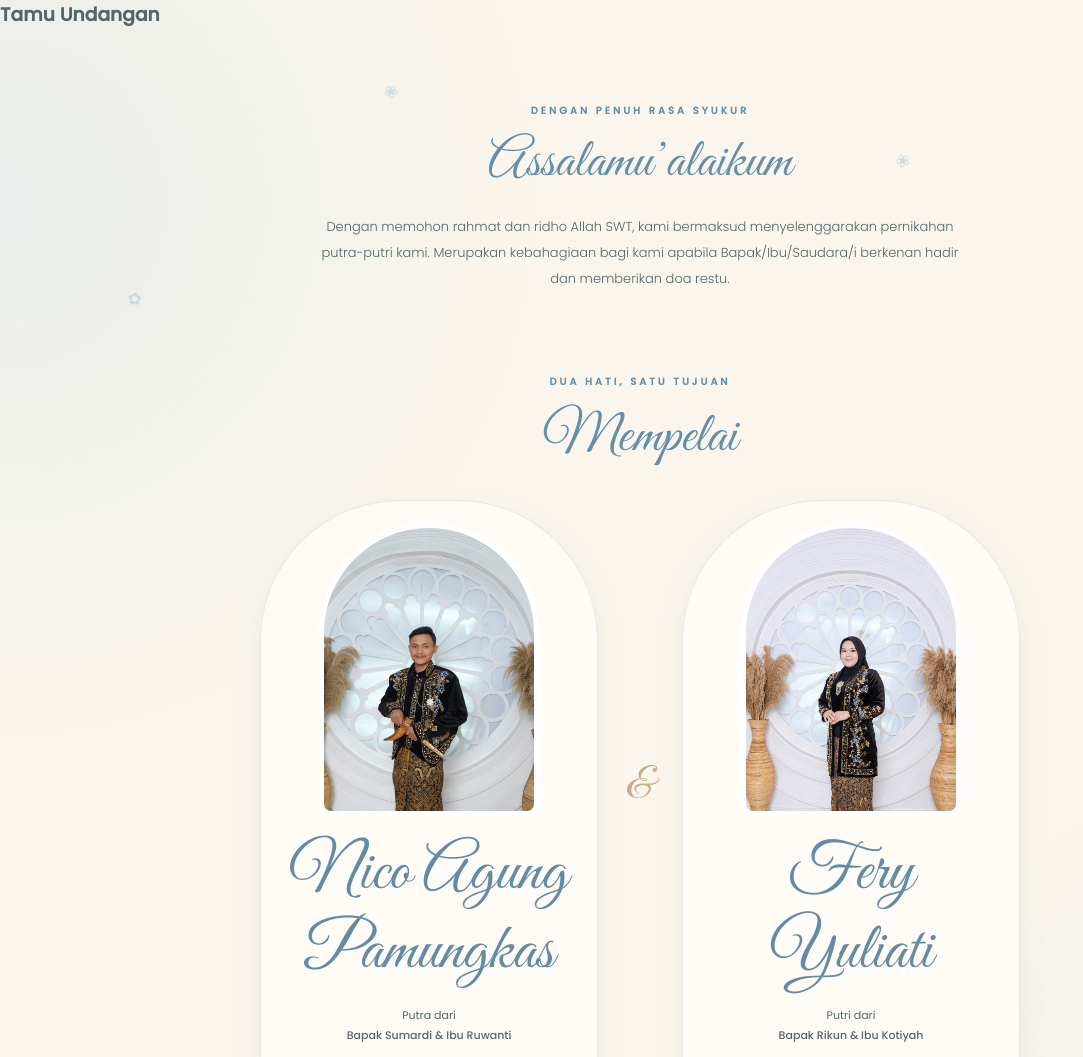
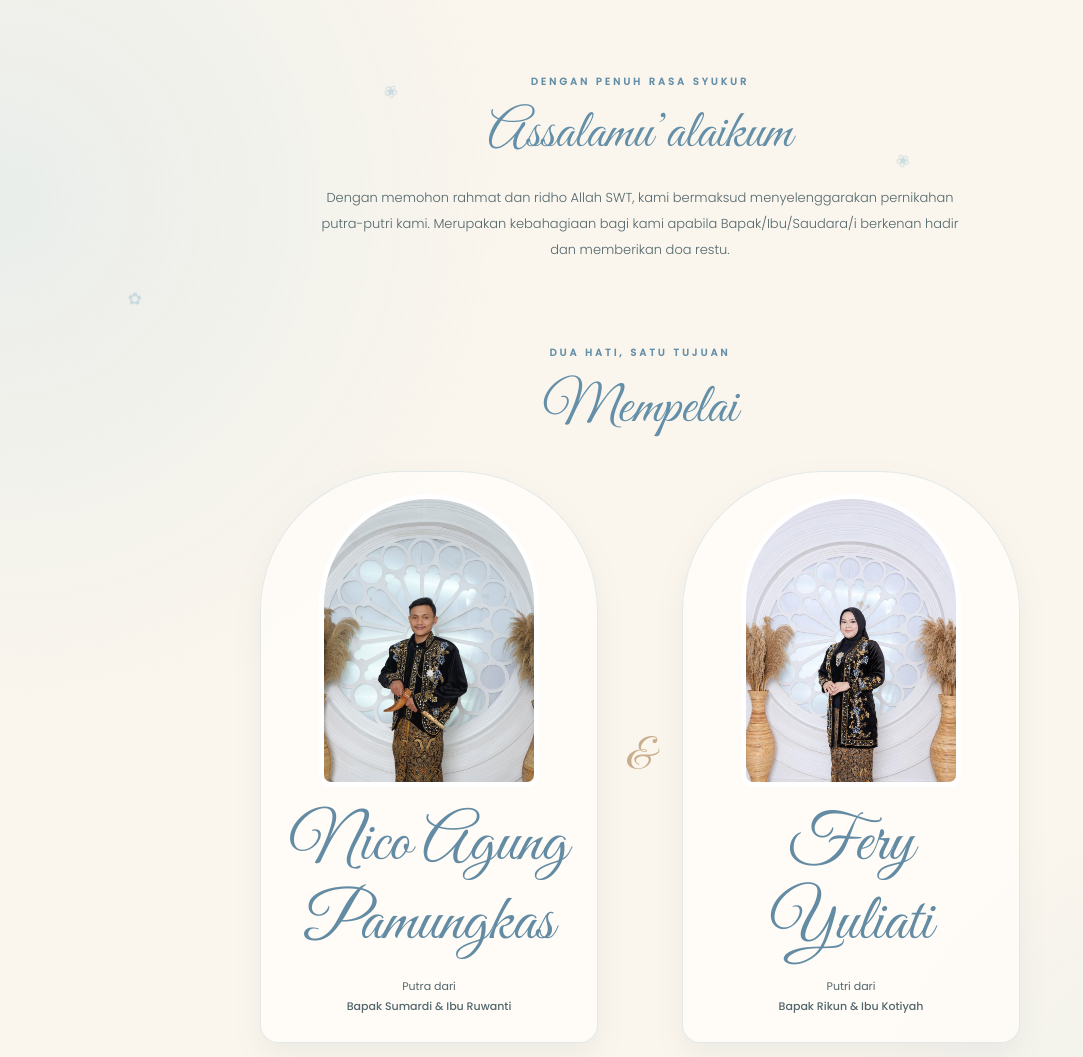
Before and after one commit to Luthhfii/Nico-Fery, a plain HTML site: page halaman-kedua.html in a window 1280 px wide. Shown: the top 1057 px of the page, without its empty margins (0-1083 px from the left). Drawn offline with nearby package versions, Linux system fonts and the light colour scheme; no server answers.

Commit message:
Update halaman-kedua.html

```diff
--- a/halaman-kedua.html
+++ b/halaman-kedua.html
@@ -13,7 +13,6 @@
   </head>
   <body>
 <main class="details-page">
-    <h3 id="guestName">Tamu Undangan</h3>
     <section class="intro section-card">
       <p class="eyebrow">DENGAN PENUH RASA SYUKUR</p>
       <h1>Assalamu’alaikum</h1>
```
